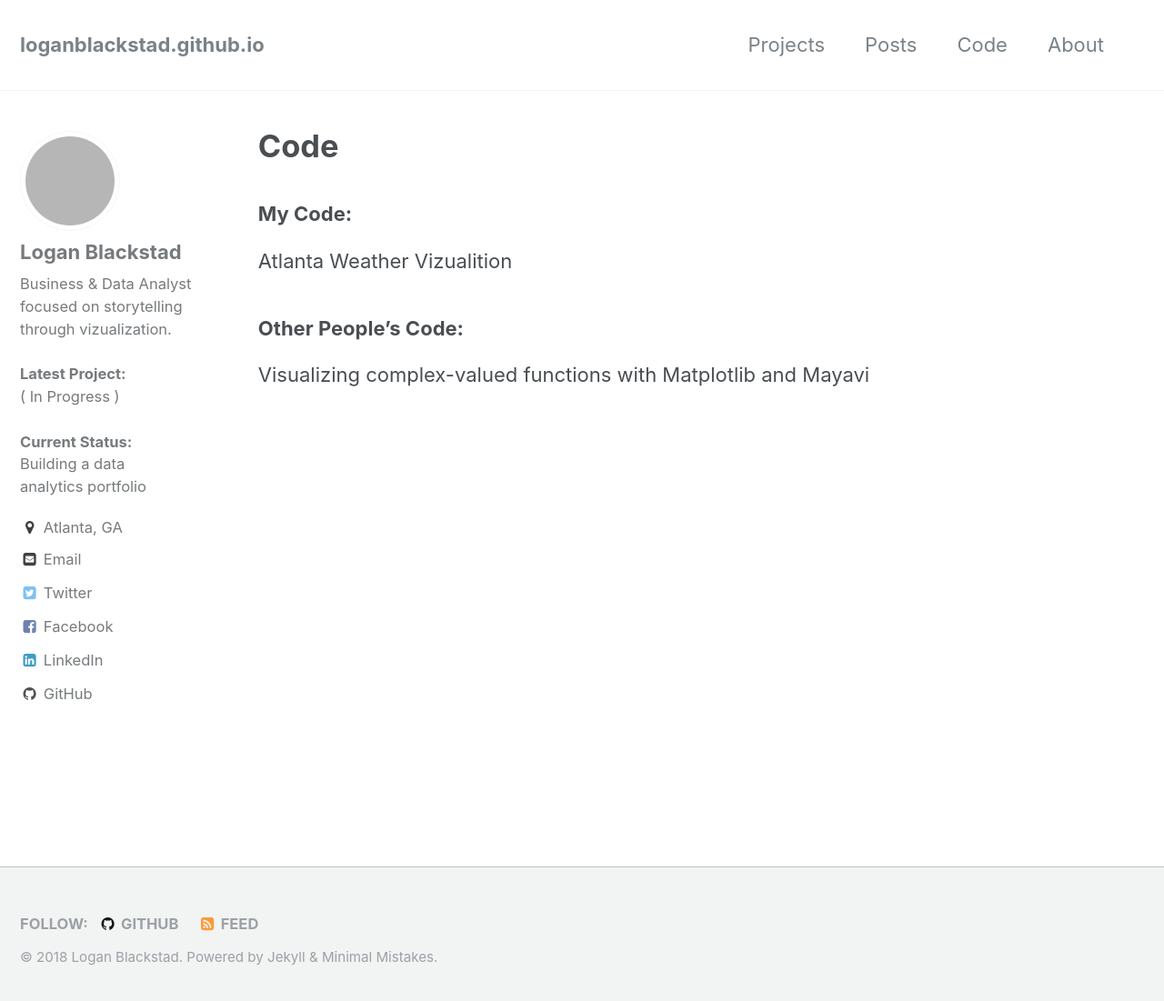
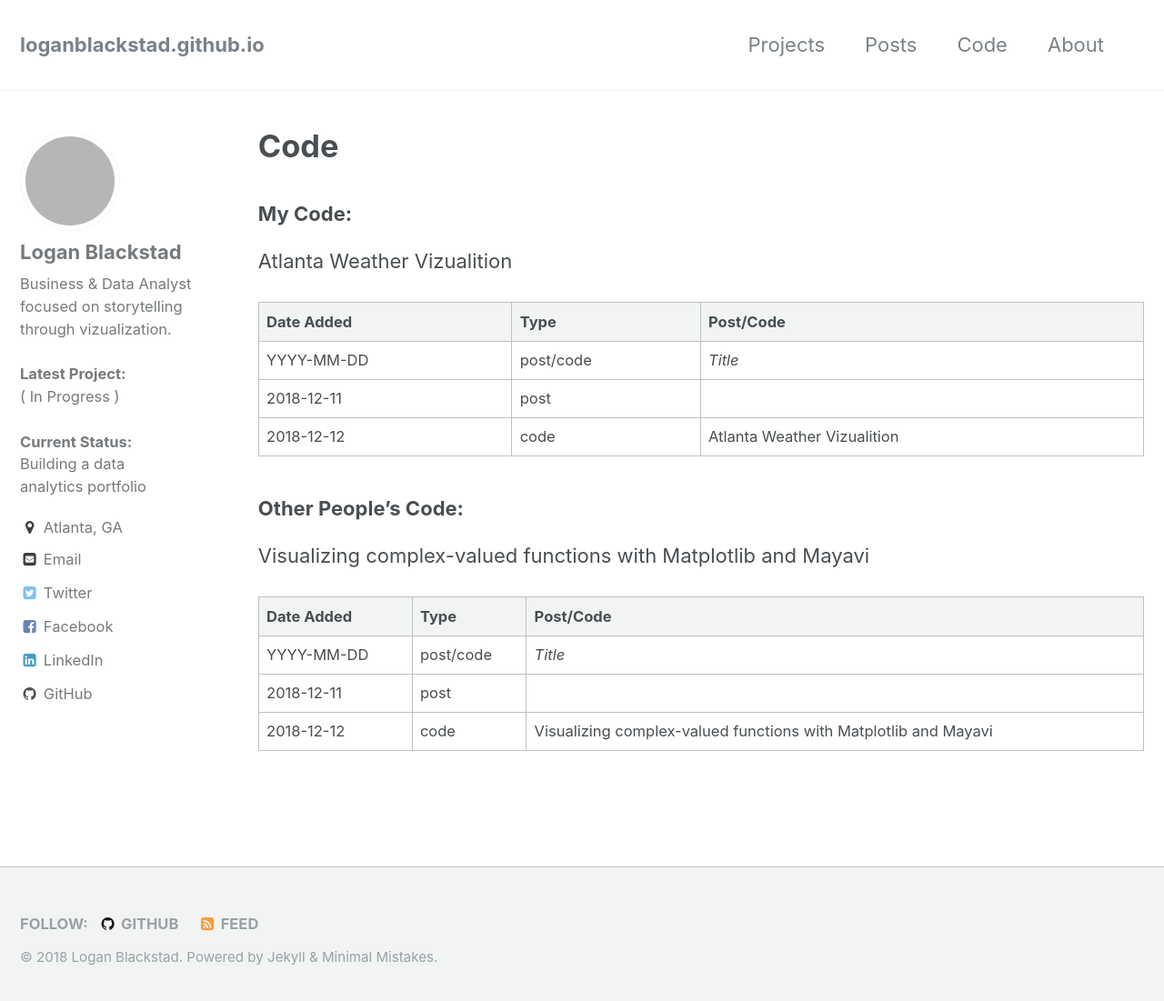
Before and after one commit to loganblackstad/loganblackstad.github.io, a Jekyll site: the page built from _pages/code.md, in a window 1280 px wide and 1109 px high. Shown: the top 1101 px of the window at 91% size. Built offline with Jekyll 4.4.1, drawn with Linux system fonts in a browser that asks for light colours; grey boxes are pictures that could not be loaded.

Commit message:
Update code.md

```diff
--- a/_pages/code.md
+++ b/_pages/code.md
@@ -9,8 +9,25 @@ author_profile: true
 
 [Atlanta Weather Vizualition](http://nbviewer.jupyter.org/github/loganblackstad/nbviewer-test/blob/master/atlanta-weather-plotting.ipynb)
 
+| Date Added    | Type          | Post/Code                                     |
+| ------------- |---------------| ----------------------------------------------|
+| YYYY-MM-DD    | post/code     | *Title*  |
+| 2018-12-11    | post          |          |
+| 2018-12-12    | code          | [Atlanta Weather Vizualition][1]|
+
+[1]: http://nbviewer.jupyter.org/github/loganblackstad/nbviewer-tesst/blob/master/atlanta-weather-plotting.ipynb
+
+
 
 
 ### Other People's Code:
 
 [Visualizing complex-valued functions with Matplotlib and Mayavi](http://nbviewer.jupyter.org/github/empet/Math/blob/master/DomainColoring.ipynb)
+
+| Date Added    | Type          | Post/Code                                     |
+| ------------- |---------------| ----------------------------------------------|
+| YYYY-MM-DD    | post/code     | *Title*  |
+| 2018-12-11    | post          |          |
+| 2018-12-12    | code          | [Visualizing complex-valued functions with Matplotlib and Mayavi][101]|
+
+[101]: http://nbviewer.jupyter.org/github/empet/Math/blob/master/DomainColoring.ipynb
```
